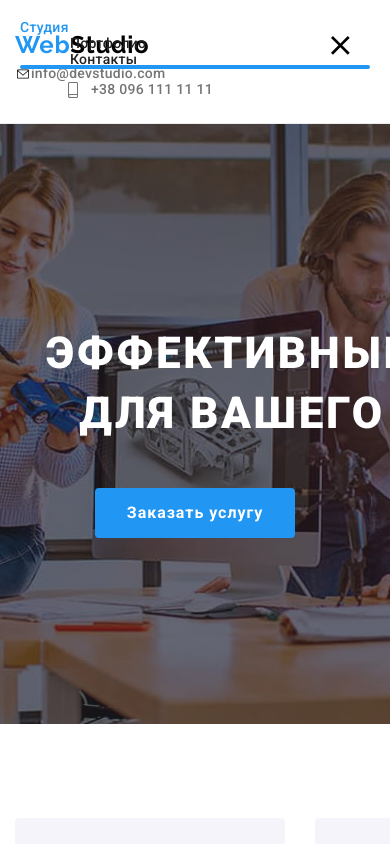
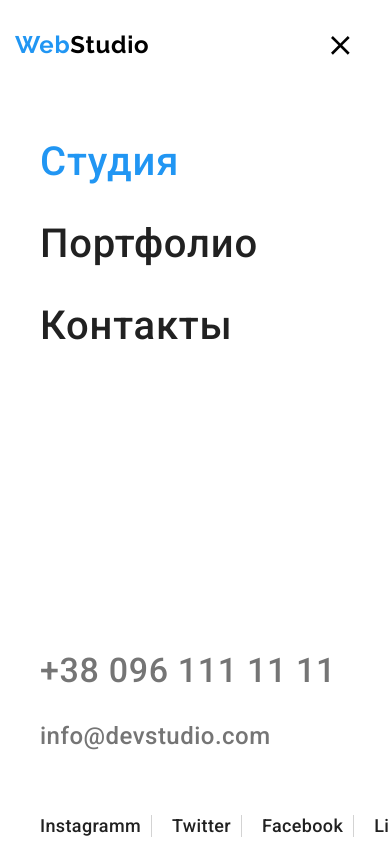
Before and after one commit to Pablo-Lipchanskyi/goit-markup-hw-08, a plain HTML site: page index.html in a window 390 px wide. Both pictures are taken after a click on the button 344 px from the left and 45 px from the top of the page. Shown: the top 844 px of the page. Drawn offline with nearby package versions, Linux system fonts and the light colour scheme.

Commit message:
mobile-menu

```diff
--- a/index.html
+++ b/index.html
@@ -22,20 +22,41 @@
             </a>
             <button type="button" class="menu-button is-open" data-menu-button>
                 <svg width="40" height="40" aria-label="кнопка мобильного меню" aria-expanded="false" aria-controls="menu-container">
-                    <use class="icon-menu" href="./images/icons.svg#mobile-menu-icon"></use>
-                    <use class="icon-close" href="./images/icons.svg#mobile-close"></use>
+                    <use class="icon-close" href="./images/icons.svg#mobile-menu-icon"></use>
+                    <use class="icon-menu" href="./images/icons.svg#mobile-close"></use>
                 </svg>
             </button>
             </div>
             <div class="menu-container" id="menu-container" data-menu>
-            <ul class="head-container__menu" >
+            <ul class="menu-container__nav" >
                 <li class="nav-link"><a href="./index.html" class="navigation-link--current">Студия</a></li>
                 <li><a href="./portfolio.html" class="navigation-link">Портфолио</a></li>
                 <li><a href="./" class="navigation-link">Контакты</a></li>
             </ul>
 
 
-        <ul class="head-container__contact-list">
+        <ul class="menu-container__mobile-contact-list">
+            <li><a class="tel" href="tel:+380961111111">
+            +38 096 111 11 11</a></li>
+            <li><a class="mail" href="mailto:info@devstudio.com">
+            info@devstudio.com</a>
+            </li>
+        </ul>
+        <ul class="menu-container__socials">
+            <li>
+                <a href="index.html">Instagramm</a>
+            </li>
+            <li>
+                <a href="index.html">Twitter</a>
+            </li>
+            <li>
+                <a href="index.html">Facebook</a>
+            </li>
+            <li>
+                <a href="index.html">Linkedln</a>
+            </li>
+        </ul>
+        <ul class="menu-container__contact-list">
             <li><a class="mail" href="mailto:info@devstudio.com">
                     <svg class="mail-icon" width="16" height="12">
                         <use href="./images/icons.svg#icon-mail"></use>
--- a/sass/components/_header.scss
+++ b/sass/components/_header.scss
@@ -1,4 +1,5 @@
 .head {
+    position: relative;
     background-color: $headback;
     color: $headtextcolor;
     font-weight: 500;
@@ -19,6 +20,7 @@
         @media screen and(min-width:1199px) {
             width: 1200px;
         }
+
     align-items: center;
     margin-left: auto;
     margin-right: auto;
@@ -39,23 +41,23 @@
             line-height: 1.19;
             }
         }
-    &__nav-list {
-
-            align-items: center;
         }
-.head-container__menu{
+        .studio {
+            color: $studiocolor;
+        }
+/*.menu-container__nav{
     @media screen and(min-width:767px) {
             position: relative;
             margin-left: 93px;
             display: flex;
             padding: 0;
         }
-                position: absolute;
-                top: 0;
-                left: 0;
-                width: 100%;
-                padding: 20px;
-}
+}*/
+.mobile {
+    display: flex;
+    align-items: center;
+    justify-content: space-between;
+
 }
 .menu-button{
     @media screen and(min-width:767px) {
@@ -72,40 +74,79 @@
                 border-radius: 50%;
                 outline: none;
 }
-.menu-button .icon-menu{
+.menu-button .icon-close{
     display: none;
 }
 .menu-button.is-open .icon-menu{
+    display: none;
+}
+.menu-button.is-open .icon-close {
     display: block;
 }
-.menu-button.is-open .icon-close {
+.menu-container{
     display: none;
-}
-.menu-container.is-open{
-    display: block;
+    position: absolute;
+    top: 100%;
+    left: 0;
+    width: 100%;
+
+    padding-left: 40px;
+    padding-top: 48px;
+    padding-bottom: 48px;
+
+    background-color: #fff;
+    font-weight: 500;
+    font-size: 40px;
+    line-height: 1.17;
+    letter-spacing: 0.02em;
+
+
+    &.is-open{
+        display: block;
+    }
+    &__nav{
+        margin-bottom: 302px;
+    }
+    &__nav>li:not(:last-child){
+        margin-bottom: 35px;
+    }
+    &__mobile-contact-list>li:not(:last-child){
+        margin-bottom: 32px;
+    }
+    &__mobile-contact-list{
+        margin-bottom: 64px;
+    }
+    &__contact-list{
+        display: none;
+    }
 
 }
-.mobile{
-        display: flex;
-        align-items: center;
-        justify-content: space-between;
+.menu-container__socials{
+    display: flex;
+    font-weight: 500;
+    font-size: 18px;
+    line-height: 1.22;
+    letter-spacing: 0.02em;
+    &>li:not(:last-child){
+        margin-right: 20px;
+        padding-right: 10px;
+        border-right: 1px solid rgba(33, 33, 33, 0.2);
+    }
 
 }
-.head-container__nav-list>ul {
-    display: flex;
-    align-items: center;
-}
-.studio {
-    color: $studiocolor;
+.menu-container__socials a{
+    transition: color 250ms cubic-bezier(0.4, 0, 0.2, 1);
+
+        &:focus,
+        &:hover {
+            color: $logocolor;
+        }
 }
 
-.menu-container {
-    display: none;
-    @media screen and(min-width:767px){
-            display: flex;
 
-    }
-}
+
+
+
 .navigation-link {
     transition: color 250ms cubic-bezier(0.4, 0, 0.2, 1);
 
@@ -124,10 +165,8 @@
 .head-container__menu>li:not(:first-child) {
     margin-left: 50px;
 }
-.nav-link {
-    position: relative;
 
-    &::after {
+    /*&::after {
             display: block;
             position: absolute;
             content: '';
@@ -135,14 +174,19 @@
             height: 4px;
             width: 100%;
             background-color: $logocolor;
-            border-radius: 2px;
-        }
-}
+            border-radius: 2px;*/
+
+
 
 
 .mail {
     display: flex;
     align-items: center;
+    font-weight: 500;
+    font-size: 24px;
+    line-height: 1.16;
+    letter-spacing: 0.02em;
+
     color: $textcolor;
     transition: color 250ms cubic-bezier(0.4, 0, 0.2, 1);
 
@@ -173,8 +217,12 @@
 .tel{
     display: flex;
     align-items: center;
+    font-weight: 500;
+    font-size: 34px;
+    line-height: 1.17;
+    letter-spacing: 0.02em;
+
     color: $textcolor;
-    margin-left: 50px;
     transition: color 250ms cubic-bezier(0.4, 0, 0.2, 1),
         stroke 250ms cubic-bezier(0.4, 0, 0.2, 1);
 
```
Also changed, not shown: css/main.css, css/main.min.css, 2 other files. Lines whose indentation alone changed are shown as unchanged.
